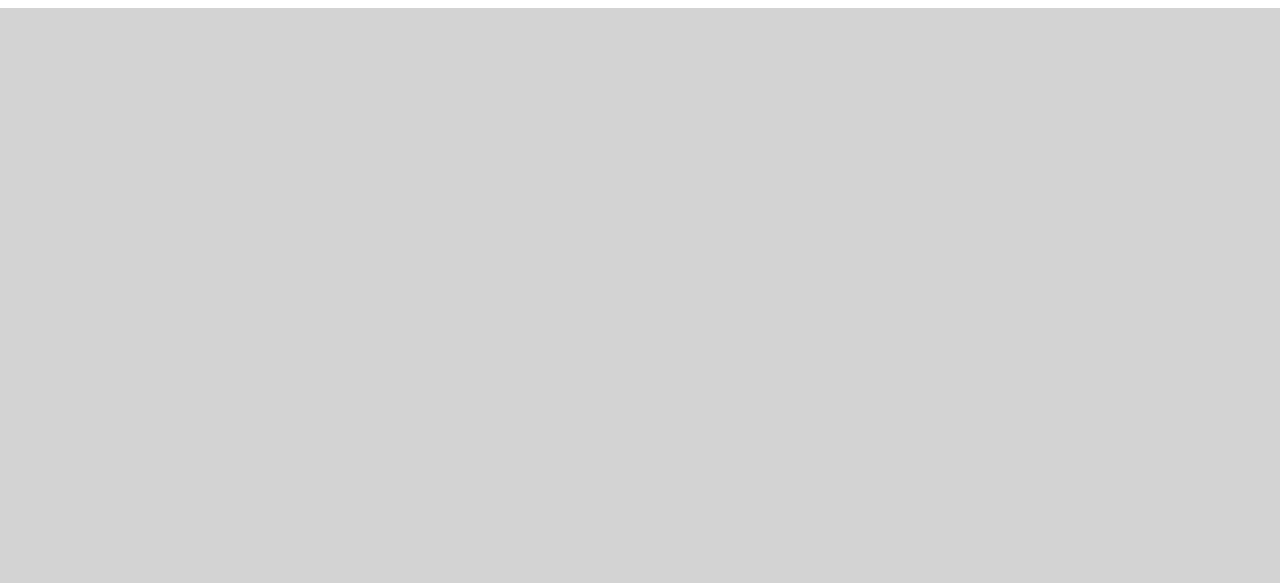
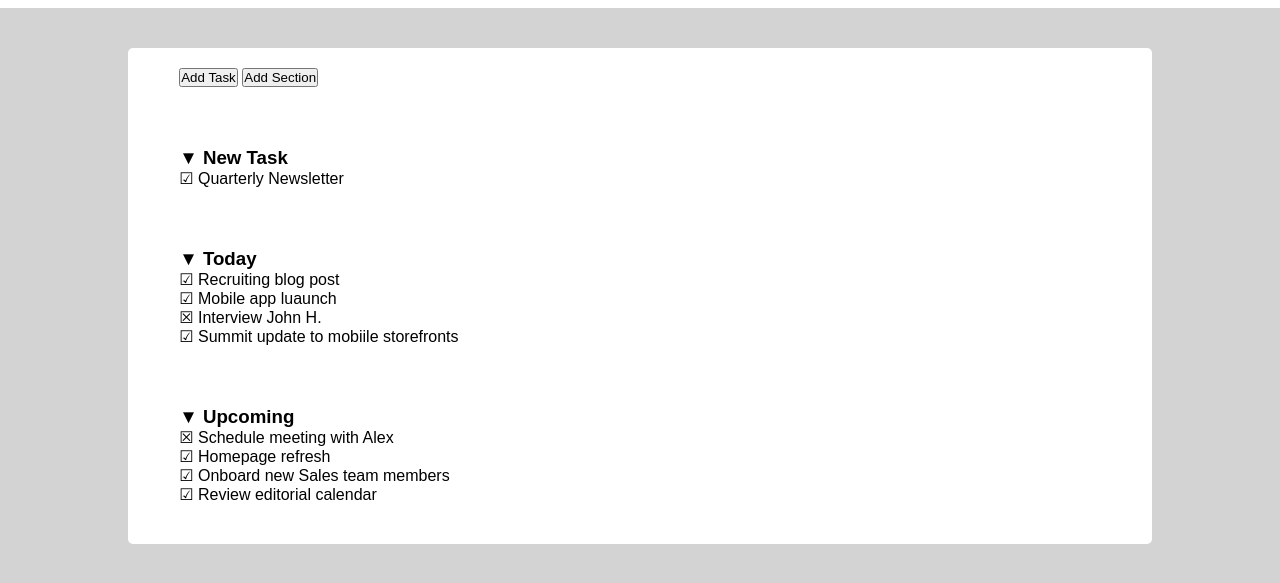
Before and after one commit to Alessandro-Messineo/html-css-toboolist, a plain HTML site: page index.html in a window 1280 px wide. Shown: the part 71-654 px from the top of the page. Drawn offline with Linux system fonts and the light colour scheme.

Commit message:
inizializzazione main

```diff
--- a/css/style.css
+++ b/css/style.css
@@ -25,5 +25,15 @@ body {
 
 /* Stile main */
 .container{
+    width: 80%;
+    margin: 40px auto;
+    background-color: white;
+    border-radius: 5px ;
+}
 
+.container-section{
+    width: 90%;
+    margin: 0px auto;
+    padding-top: 20px;
+    padding-bottom: 40px;
 }
--- a/index.html
+++ b/index.html
@@ -15,11 +15,39 @@
             <span class="text-logo">Toboolist</span>
         </header>
     </div>
+
     <!-- Contenuto Principale -->
-
     <div class="container">
         <main>
+            <!-- Sezione relativa ai button -->
+            <section class="container-section">
+                <button>Add Task</button>
+                <button>Add Section</button>
+            </section>
 
+            <!-- Sezione relativa alle task -->
+            <section class="container-section">
+                <h3>&#9660 New Task</h3>
+                <p>&#9745 Quarterly Newsletter</p>
+            </section>
+
+            <!-- Sezione relativa al today -->
+            <section class="container-section">
+                <h3>&#9660 Today</h3>
+                <p>&#9745 Recruiting blog post</p>
+                <p>&#9745 Mobile app luaunch</p>
+                <p>&#9746 Interview John H.</p>
+                <p>&#9745 Summit update to mobiile storefronts</p>
+            </section>
+
+            <!-- Sezione relativa al upcoming -->
+            <section class="container-section">
+                <h3>&#9660 Upcoming</h3>
+                <p>&#9746 Schedule meeting with Alex</p>
+                <p>&#9745 Homepage refresh</p>
+                <p>&#9745 Onboard new Sales team members</p>
+                <p>&#9745 Review editorial calendar</p>
+            </section>
         </main>
     </div>
 
```
